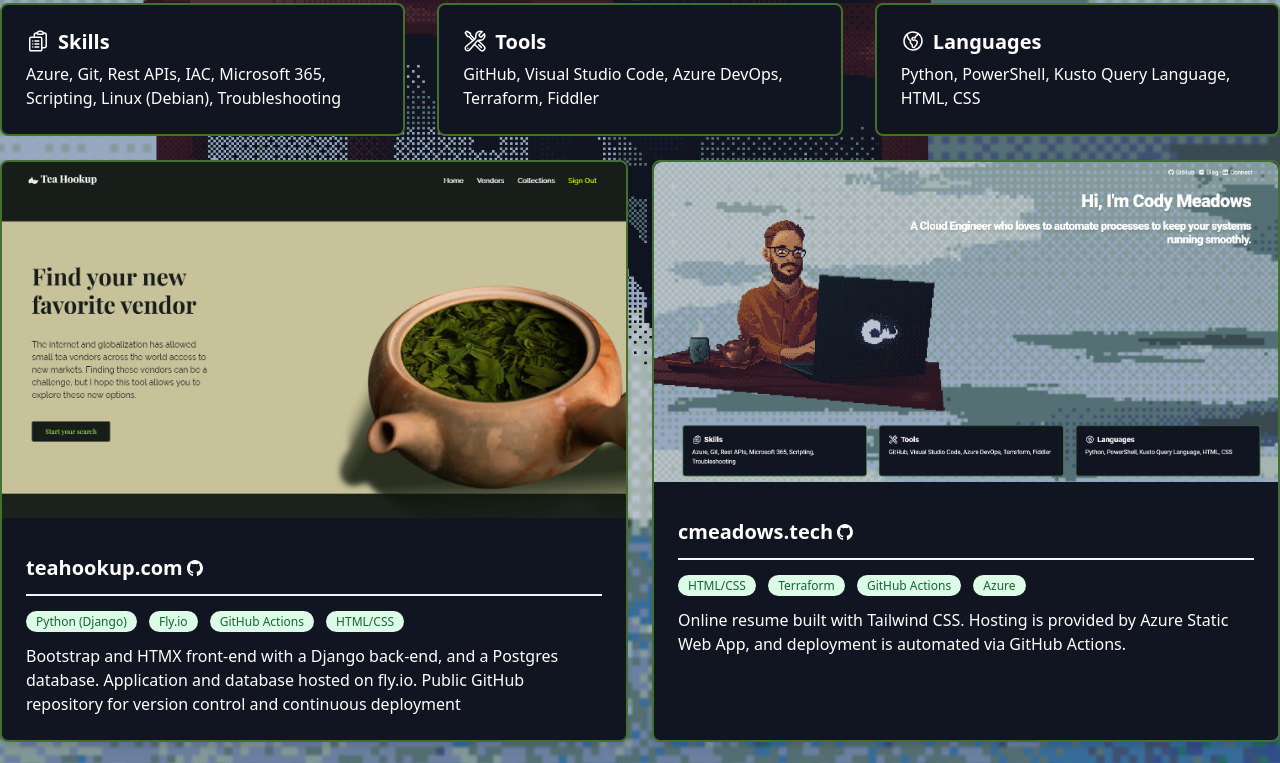
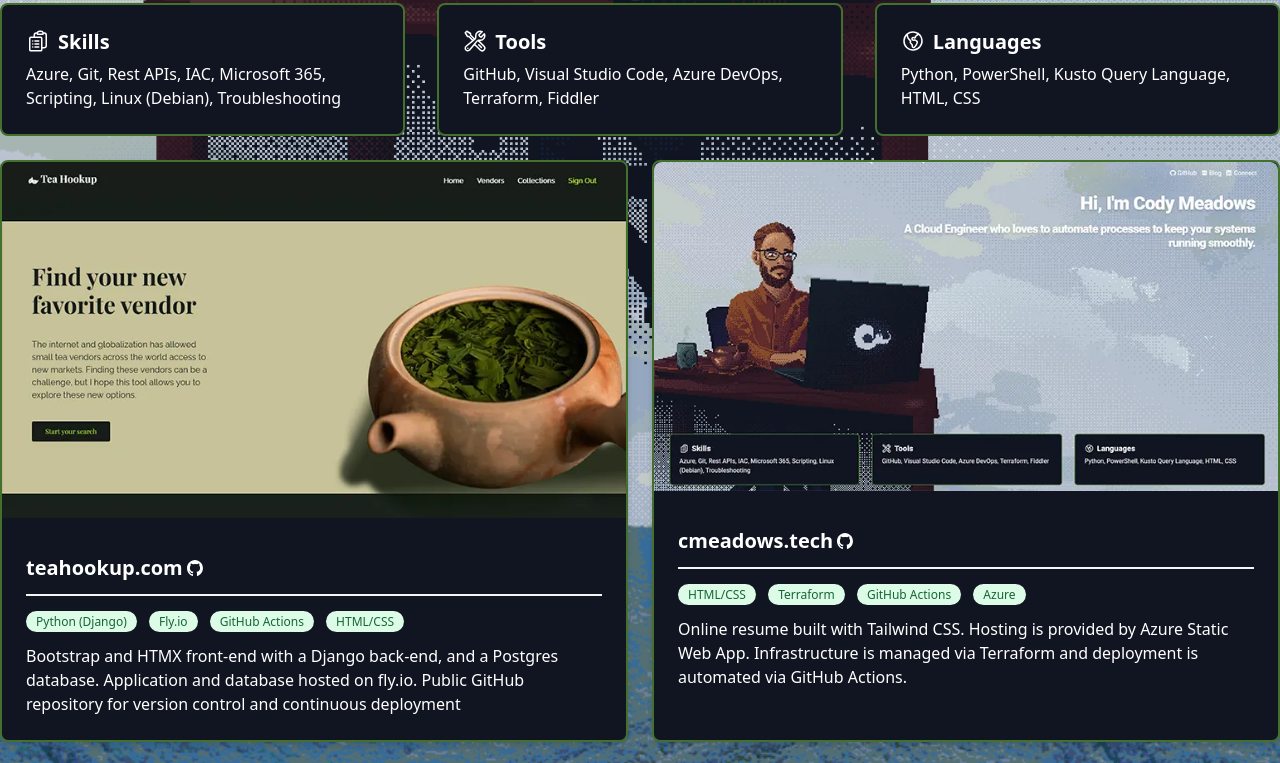
Before and after one commit to cmeadowstech/website-tw, a website built with Vite: page app/index.html in a window 1280 px wide. Shown: the part 459-1222 px from the top of the page. Built offline with nearby package versions, Linux system fonts and the light colour scheme; files whose address does not match are found by name; what tw-elements would draw is missing.

Commit message:
Minor updates

```diff
--- a/app/index.html
+++ b/app/index.html
@@ -19,8 +19,8 @@
   </head>
 
   <body
-    class="bg-cover bg-center bg-lime-950 overflow-x-hidden"
-    style="background-image: url(public/web-background.gif)"
+    class="bg-cover bg-center bg-[#111522] overflow-x-hidden"
+    style="background-image: url(public/web-background-2.gif)"
   >
     <!-- Nav -->
 
@@ -215,7 +215,7 @@
           target="_blank"
           rel="noopener noreferrer"
         >
-          <img class="md:rounded-t-lg" src="public/teahookup-screenshot.png" alt="" />
+          <img class="md:rounded-t-lg" src="public/teahookup-screenshot.webp" alt="" />
         </a>
 
         <div class="p-6">
@@ -264,7 +264,7 @@
           target="_blank"
           rel="noopener noreferrer"
         >
-          <img class="md:rounded-t-lg" src="public/cmeadows-tech-screenshot.png" alt="" />
+          <img class="md:rounded-t-lg" src="public/cmeadows-tech-screenshot.webp" alt="" />
         </a>
         <div class="p-6">
           <div class="border-b-2 border-neutral-100 py-3">
@@ -297,7 +297,7 @@
             >
           </div>
           <p>
-            Online resume built with Tailwind CSS. Hosting is provided by Azure Static Web App, and deployment is automated via GitHub Actions.
+            Online resume built with Tailwind CSS. Hosting is provided by Azure Static Web App. Infrastructure is managed via Terraform and deployment is automated via GitHub Actions.
           </p>
         </div>
       </div>
@@ -431,7 +431,7 @@
               rgba(17, 21, 34, 0.7),
               rgba(17, 21, 34, 0.7)
             ),
-            url(public/github-profile.png);
+            url(public/github-profile.webp);
         "
       >
         <div class="flex flex-col h-full justify-center items-center p-6">
@@ -457,7 +457,7 @@
     <div class="bg-gradient-to-t from-[#111522] text-white p-6">
       <div
         class="md:container mx-auto min-h-[40vh] flex justify-between items-center bg-right bg-no-repeat"
-        style="background-image: url(public/logos.png)"
+        style="background-image: url(public/logos.webp)"
       >
         <div class="md:px-20">
           <h1
```
Also changed, not shown: app/public/cmeadows-tech-screenshot.png (deleted), app/public/cmeadows-tech-screenshot.webp (added), app/public/github-profile.png (deleted), app/public/github-profile.webp (added), app/public/hammock_campground.gif (deleted), app/public/logos.png (deleted), app/public/logos.webp (added), app/public/teahookup-screenshot.png (deleted), app/public/teahookup-screenshot.webp (added), app/public/web-background-2.gif (added), app/public/web-background.gif (deleted), 1 other file.
